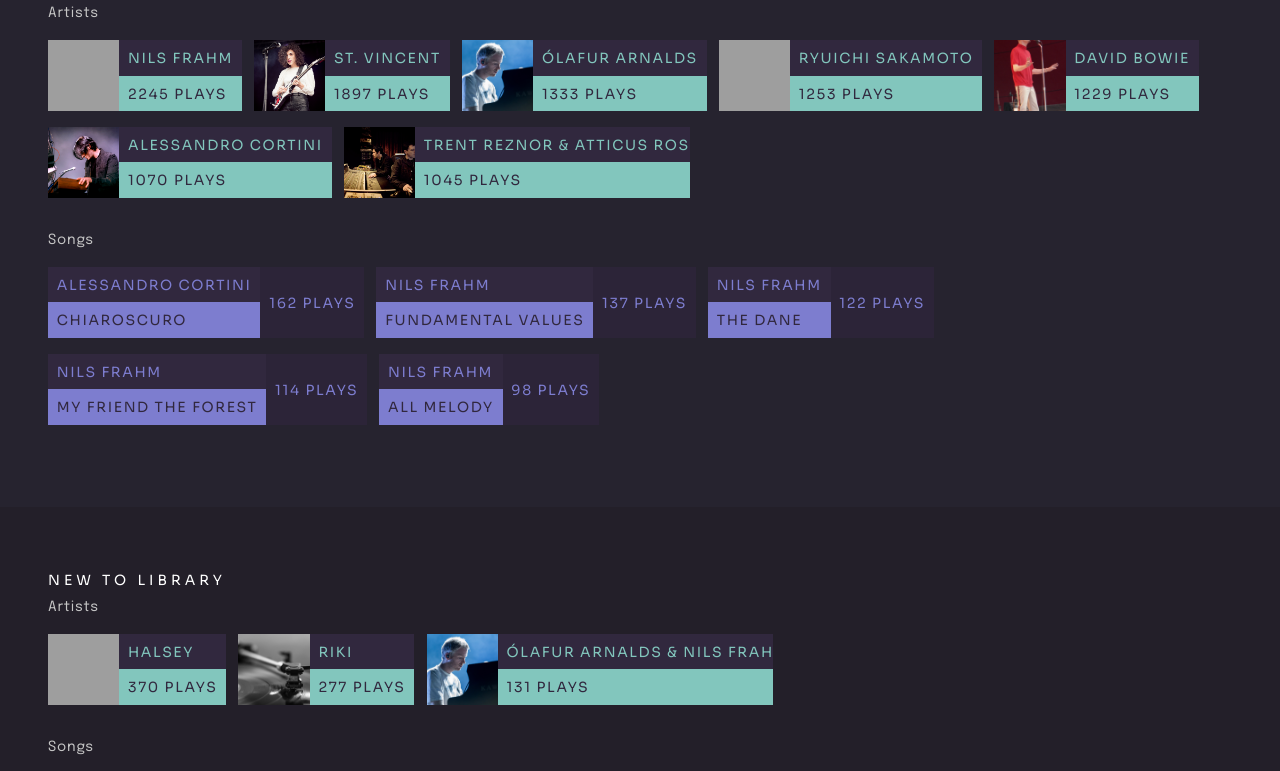
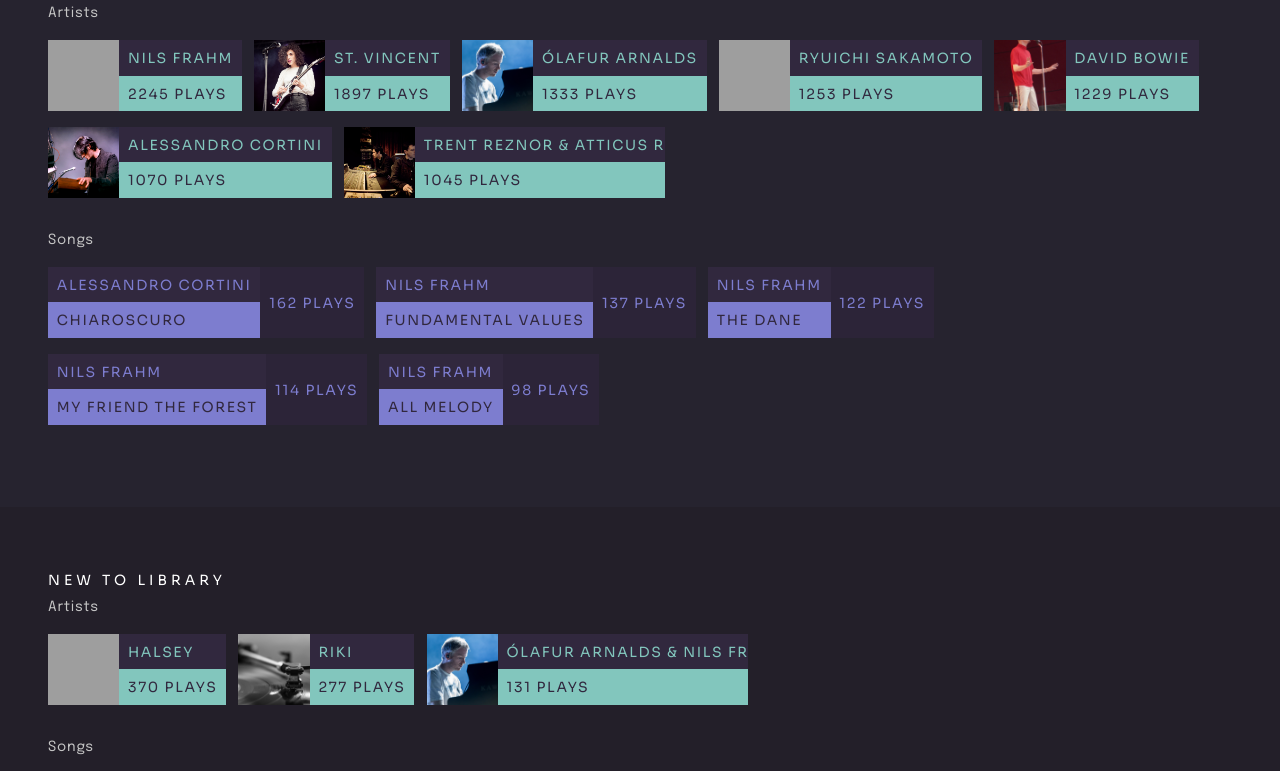
Before and after one commit to willeal/willeal.github.io, a plain HTML site: page index.html in a window 1280 px wide. Shown: the part 999-1770 px from the top of the page. Drawn offline with nearby package versions, Linux system fonts and the light colour scheme; grey boxes are pictures that could not be loaded.

Commit message:
Update style.css

```diff
--- a/style.css
+++ b/style.css
@@ -118,7 +118,7 @@
   font-weight: 400;
   letter-spacing: 0.1rem;
   white-space: nowrap;
-  max-width: 275px;
+  max-width: 250px;
   overflow: auto;
   -ms-overflow-style: none;
   scrollbar-width: none;
```
